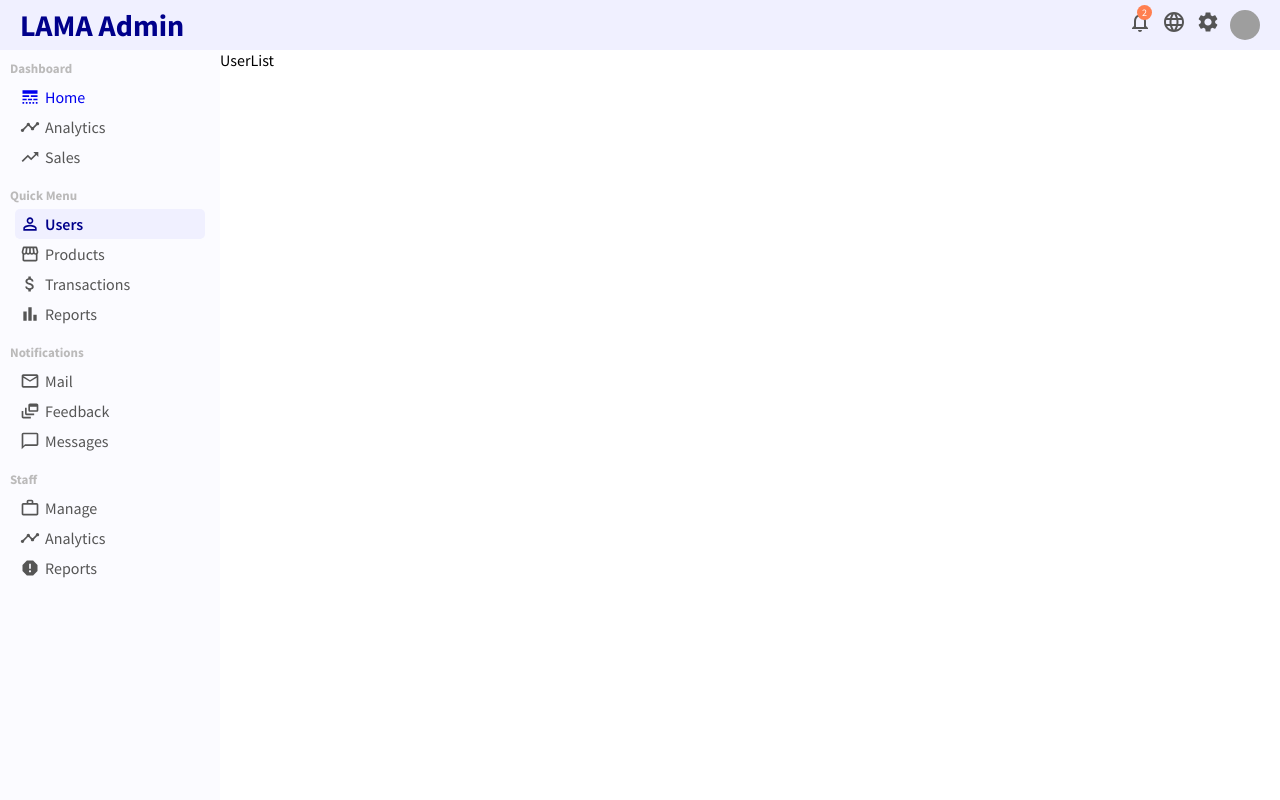
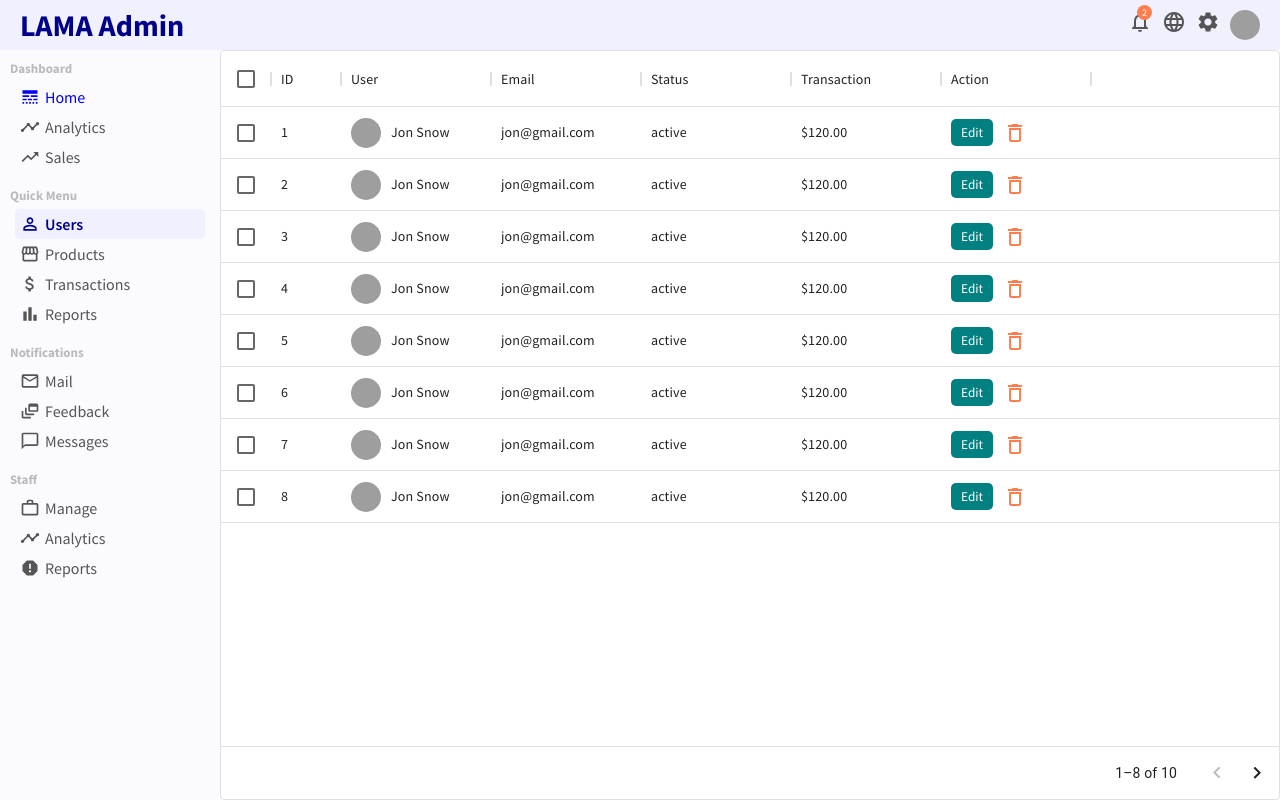
Before and after one commit to xueyublue/react-admin-dashboard, a React (Create React App) app: page /users in a window 1280 px wide. Built offline with nearby package versions, Linux system fonts and the light colour scheme; grey boxes are pictures that could not be loaded.

Commit message:
1) Completed UserList page, 2) Added dummy User page

```diff
--- a/package.json
+++ b/package.json
@@ -6,7 +6,8 @@
     "@emotion/react": "^11.10.4",
     "@emotion/styled": "^11.10.4",
     "@mui/icons-material": "^5.10.6",
-    "@mui/material": "^5.10.6",
+    "@mui/material": "^5.10.7",
+    "@mui/x-data-grid": "^5.17.4",
     "@testing-library/jest-dom": "^5.16.5",
     "@testing-library/react": "^13.4.0",
     "@testing-library/user-event": "^13.5.0",
--- a/src/App.js
+++ b/src/App.js
@@ -5,6 +5,7 @@ import "./app.css";
 import Home from "./pages/home/Home";
 import UserList from "./pages/userList/UserList";
 import { useEffect } from "react";
+import User from "./pages/user/User";
 
 function App() {
   const history = useNavigate();
@@ -21,6 +22,7 @@ function App() {
         <Sidebar />
         <Routes>
           <Route path="/home" element={<Home />}></Route>
+          <Route path="/user/:userId" element={<User />}></Route>
           <Route path="/users" element={<UserList />}></Route>
         </Routes>
       </div>
--- a/src/components/sidebar/Sidebar.jsx
+++ b/src/components/sidebar/Sidebar.jsx
@@ -12,7 +12,7 @@ import {
   MailOutline,
   DynamicFeed,
 } from "@mui/icons-material";
-import { Link, NavLink } from "react-router-dom";
+import { NavLink } from "react-router-dom";
 import "./sidebar.css";
 
 const Sidebar = () => {
--- a/src/data.js
+++ b/src/data.js
@@ -1,5 +1,4 @@
-
-export const userData = [
+export const activeUsers = [
   {
     name: "Jan",
     "Active User": 4000,
@@ -49,3 +48,86 @@ export const userData = [
     "Active User": 5490,
   },
 ];
+
+export const userList = [
+  {
+    id: 1,
+    username: "Jon Snow",
+    avatar: "https://images.pexels.com/photos/1152994/pexels-photo-1152994.jpeg?auto=compress&cs=tinysrgb&dpr=2&w=500",
+    email: "jon@gmail.com",
+    status: "active",
+    transaction: "$120.00",
+  },
+  {
+    id: 2,
+    username: "Jon Snow",
+    avatar: "https://images.pexels.com/photos/1152994/pexels-photo-1152994.jpeg?auto=compress&cs=tinysrgb&dpr=2&w=500",
+    email: "jon@gmail.com",
+    status: "active",
+    transaction: "$120.00",
+  },
+  {
+    id: 3,
+    username: "Jon Snow",
+    avatar: "https://images.pexels.com/photos/1152994/pexels-photo-1152994.jpeg?auto=compress&cs=tinysrgb&dpr=2&w=500",
+    email: "jon@gmail.com",
+    status: "active",
+    transaction: "$120.00",
+  },
+  {
+    id: 4,
+    username: "Jon Snow",
+    avatar: "https://images.pexels.com/photos/1152994/pexels-photo-1152994.jpeg?auto=compress&cs=tinysrgb&dpr=2&w=500",
+    email: "jon@gmail.com",
+    status: "active",
+    transaction: "$120.00",
+  },
+  {
+    id: 5,
+    username: "Jon Snow",
+    avatar: "https://images.pexels.com/photos/1152994/pexels-photo-1152994.jpeg?auto=compress&cs=tinysrgb&dpr=2&w=500",
+    email: "jon@gmail.com",
+    status: "active",
+    transaction: "$120.00",
+  },
+  {
+    id: 6,
+    username: "Jon Snow",
+    avatar: "https://images.pexels.com/photos/1152994/pexels-photo-1152994.jpeg?auto=compress&cs=tinysrgb&dpr=2&w=500",
+    email: "jon@gmail.com",
+    status: "active",
+    transaction: "$120.00",
+  },
+  {
+    id: 7,
+    username: "Jon Snow",
+    avatar: "https://images.pexels.com/photos/1152994/pexels-photo-1152994.jpeg?auto=compress&cs=tinysrgb&dpr=2&w=500",
+    email: "jon@gmail.com",
+    status: "active",
+    transaction: "$120.00",
+  },
+  {
+    id: 8,
+    username: "Jon Snow",
+    avatar: "https://images.pexels.com/photos/1152994/pexels-photo-1152994.jpeg?auto=compress&cs=tinysrgb&dpr=2&w=500",
+    email: "jon@gmail.com",
+    status: "active",
+    transaction: "$120.00",
+  },
+  {
+    id: 9,
+    username: "Jon Snow",
+    avatar: "https://images.pexels.com/photos/1152994/pexels-photo-1152994.jpeg?auto=compress&cs=tinysrgb&dpr=2&w=500",
+    email: "jon@gmail.com",
+    status: "active",
+    transaction: "$120.00",
+  },
+  {
+    id: 10,
+    username: "Jon Snow",
+    avatar: "https://images.pexels.com/photos/1152994/pexels-photo-1152994.jpeg?auto=compress&cs=tinysrgb&dpr=2&w=500",
+    email: "jon@gmail.com",
+    status: "active",
+    transaction: "$120.00",
+  },
+];
--- a/src/pages/home/Home.jsx
+++ b/src/pages/home/Home.jsx
@@ -1,7 +1,7 @@
 import FeaturedInfo from "../../components/featuredInfo/FeaturedInfo";
 import "./home.css";
 import Chart from "./../../components/chart/Chart";
-import { userData } from "../../data.js";
+import { activeUsers } from "../../data.js";
 import WidgetSmall from "../../components/widgetSmall/WidgetSmall";
 import WidgetLarge from "./../../components/widgetLarge/WidgetLarge";
 
@@ -9,7 +9,7 @@ const Home = () => {
   return (
     <div className="home">
       <FeaturedInfo />
-      <Chart title="User Analytics" data={userData} dataKey={"Active User"} grid />
+      <Chart title="User Analytics" data={activeUsers} dataKey={"Active User"} grid />
       <div className="homeWidgets">
         <WidgetSmall />
         <WidgetLarge />
--- /dev/null
+++ b/src/pages/user/User.jsx
@@ -0,0 +1,7 @@
+import "./user.css";
+
+const User = () => {
+  return <div className="user">User</div>;
+};
+
+export default User;
--- /dev/null
+++ b/src/pages/user/user.css
@@ -0,0 +1 @@
+.user{ flex: 4}
--- a/src/pages/userList/UserList.jsx
+++ b/src/pages/userList/UserList.jsx
@@ -1,7 +1,57 @@
+import { Link } from "react-router-dom";
+import { useState } from "react";
+import { DataGrid } from "@mui/x-data-grid";
+import { DeleteOutline } from "@mui/icons-material";
 import "./userList.css";
+import { userList } from "../../data";
 
 const UserList = () => {
-  return <div>UserList</div>;
+  const [data, setData] = useState(userList);
+
+  const handleDelete = (id) => {
+    setData(data.filter((item) => item.id !== id));
+  };
+
+  const columns = [
+    { field: "id", headerName: "ID", width: 70 },
+    {
+      field: "user",
+      headerName: "User",
+      width: 150,
+      renderCell: (params) => {
+        return (
+          <div className="userListUser">
+            <img className="userListUserImage" src={params.row.avatar} alt="" />
+            {params.row.username}
+          </div>
+        );
+      },
+    },
+    { field: "email", headerName: "Email", width: 150 },
+    { field: "status", headerName: "Status", width: 150 },
+    { field: "transaction", headerName: "Transaction", width: 150 },
+    {
+      field: "action",
+      headerName: "Action",
+      width: 150,
+      renderCell: (params) => {
+        return (
+          <>
+            <Link to={`/user/${params.row.id}`}>
+              <button className="userListEdit">Edit</button>
+            </Link>
+            <DeleteOutline className="userListDelete" onClick={() => handleDelete(params.row.id)} />
+          </>
+        );
+      },
+    },
+  ];
+
+  return (
+    <div className="userList">
+      <DataGrid disableSelectionOnClick checkboxSelection rows={data} columns={columns} pageSize={8} />
+    </div>
+  );
 };
 
 export default UserList;
--- a/src/pages/userList/userList.css
+++ b/src/pages/userList/userList.css
@@ -0,0 +1,31 @@
+.userList {
+  flex: 4;
+}
+
+.userListUser {
+  display: flex;
+  align-items: center;
+}
+
+.userListUserImage {
+  width: 30px;
+  height: 30px;
+  border-radius: 50%;
+  object-fit: cover;
+  margin-right: 10px;
+}
+
+.userListEdit {
+  border: none;
+  border-radius: 5px;
+  padding: 5px 10px;
+  background-color: teal;
+  color: white;
+  cursor: pointer;
+  margin-right: 10px;
+}
+
+.userListDelete {
+  color: coral;
+  cursor: pointer;
+}
```
Also changed, not shown: 1 other file (tests, documents, lock files or other folders). Lines whose indentation alone changed are shown as unchanged.
